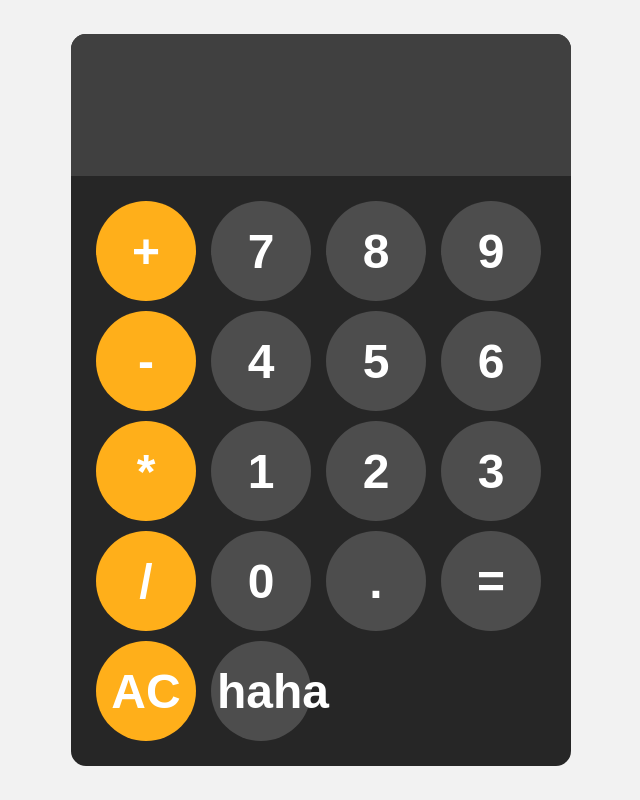
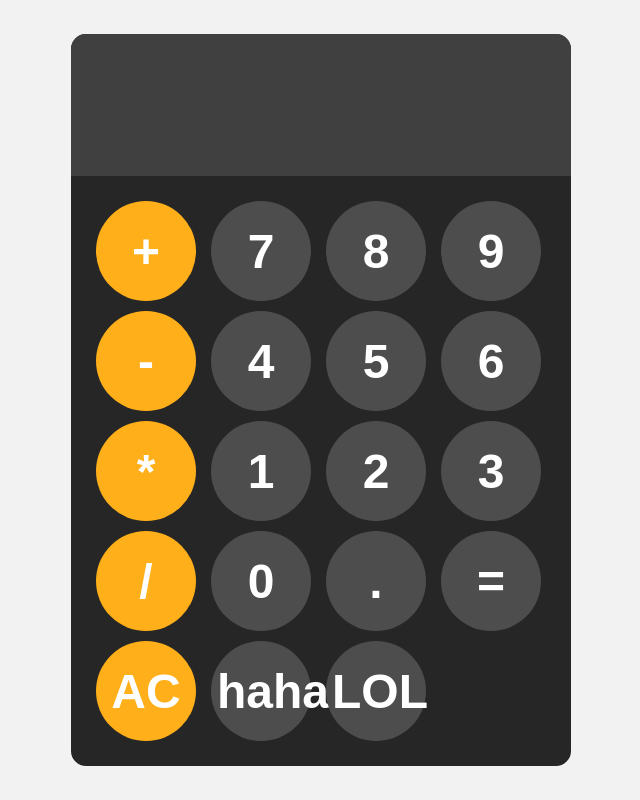
Before and after one commit to JatanTimilsina/Calaculator-, a plain HTML site: page index.html in a window 1280 px wide. Shown: the whole page, without its empty margins (319-959 px from the left). Drawn offline with Linux system fonts and the light colour scheme.

Commit message:
NEW BUTTON ADDED

```diff
--- a/index.html
+++ b/index.html
@@ -29,6 +29,7 @@
     <button onclick="calculate()">=</button>
     <button onclick="clearDisplay()" class="operator">AC</button>
     <button > haha </button>
+    <BUTTON> LOL </BUTTON>
 </div>
 </div>
 <script src="script.js"></script>
```
